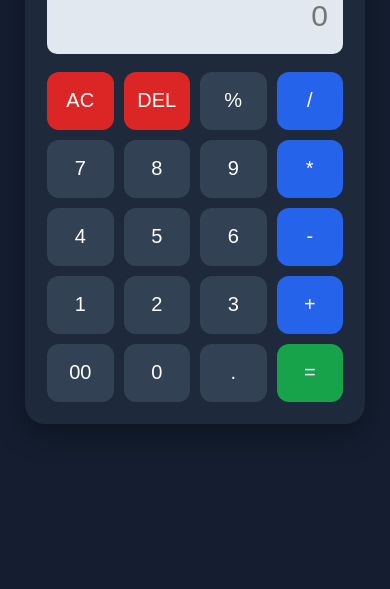
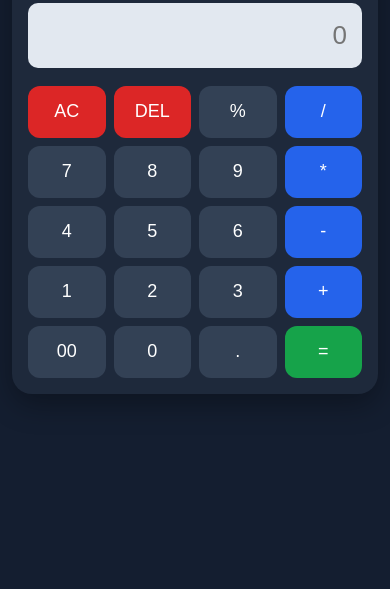
Before and after one commit to Suchismita4Das/Calculator, a plain HTML site: page index.html in a window 390 px wide. Shown: the part 255-844 px from the top of the page. Drawn offline with Linux system fonts and the light colour scheme.

Commit message:
making the calculator responsive

```diff
--- a/style.css
+++ b/style.css
@@ -70,3 +70,25 @@ h2 {
     text-align: right;
     font-size: 30px;
 }
+
+/* Responsive calculator layout */
+@media (max-width: 400px) {
+    .calculator {
+        width: calc(100% - 24px);
+        padding: 16px;
+    }
+
+    .buttons {
+        gap: 8px;
+    }
+
+    button {
+        height: 52px;
+        font-size: 18px;
+    }
+
+    #display {
+        height: 65px;
+        font-size: 26px;
+    }
+}
```
